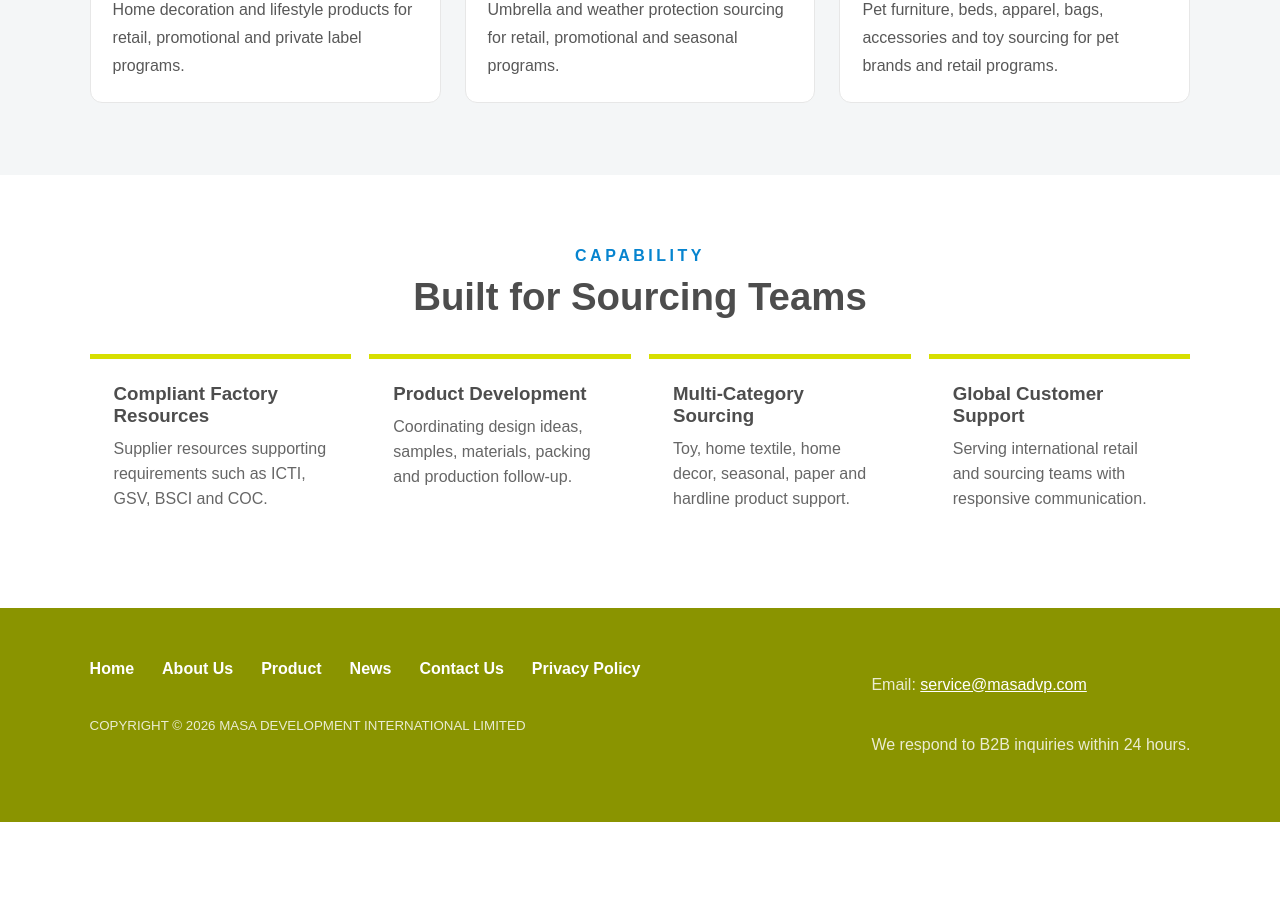
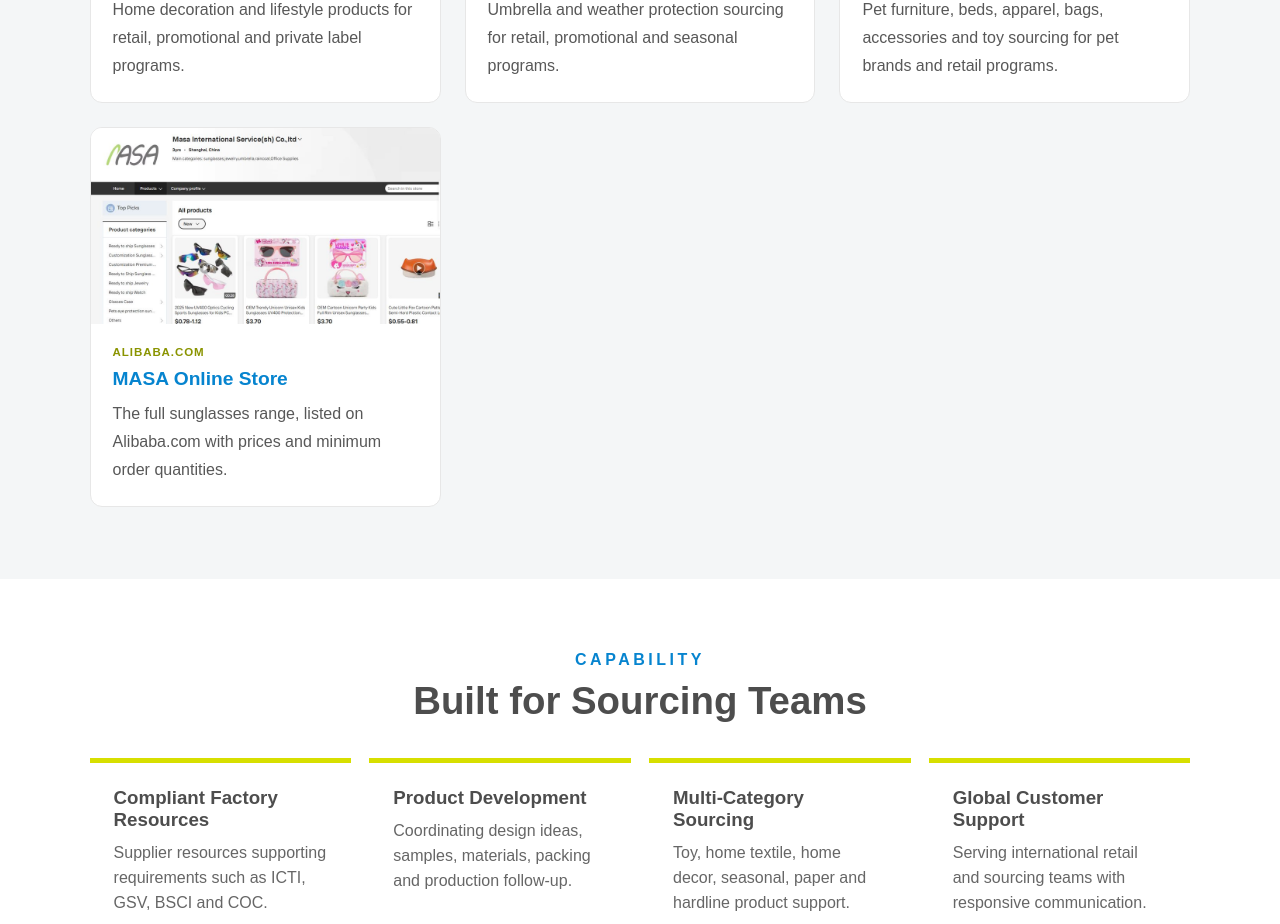
Before and after one commit to KJADEHOME/masadvp-website, a Next.js app: page / in a window 1280 px wide. Shown: the part 2920-3844 px from the top of the page. Before the commit the page ends 3742 px from the top, so only its background shows below. Built offline with nearby package versions, Linux system fonts and the light colour scheme.

Commit message:
Add a MASA Online Store tile to the /products grid, after Pet, linking to the Alibaba.com storefront (not a productCategories entry, so no new route or sitemap entry)

```diff
--- a/app/components.jsx
+++ b/app/components.jsx
@@ -141,6 +141,31 @@ export function ProductGrid() {
           </Link>
         );
       })}
+      {/*
+        Closes the grid after Pet. Deliberately not a productCategories entry:
+        those drive /products/[slug] routes and sitemap.js, and this tile leaves
+        the site for Alibaba.com instead of opening a MASA category page.
+      */}
+      <a
+        className="product-card product-card-store"
+        href={alibabaStore.url}
+        target="_blank"
+        rel="noopener noreferrer"
+        aria-label={`${alibabaStore.cardTitle} — opens Alibaba.com in a new tab`}
+      >
+        <img
+          className="product-card-image"
+          src={alibabaStore.cardImage}
+          alt="MASA storefront on Alibaba.com listing sunglasses for sale"
+          loading="lazy"
+          decoding="async"
+        />
+        <div className="product-card-body">
+          <span className="product-card-kicker">{alibabaStore.cardKicker}</span>
+          <h3>{alibabaStore.cardTitle}</h3>
+          <p>{alibabaStore.cardSummary}</p>
+        </div>
+      </a>
     </div>
   );
 }
--- a/app/globals.css
+++ b/app/globals.css
@@ -741,6 +741,16 @@ h2 {
   line-height: 1.55;
 }
 
+/* Tenth tile on the listing grid: a storefront, not a category. The kicker
+   names the destination so the tile does not read as another product line. */
+.product-card-kicker {
+  color: var(--masa-olive);
+  font-size: 0.72rem;
+  font-weight: 700;
+  letter-spacing: 0.08em;
+  text-transform: uppercase;
+}
+
 .capability-grid {
   display: grid;
   grid-template-columns: repeat(4, minmax(0, 1fr));
--- a/app/site-data.js
+++ b/app/site-data.js
@@ -174,6 +174,14 @@ export const alibabaStore = {
   logo: "/assets/alibaba-store-logo.png",
   storeName: "Masa International Service (sh) Co., Ltd",
   storeMeta: "Shanghai, China · supplier on Alibaba.com since 2021",
+  // Tenth tile on the /products grid, sitting after Pet. Naming it as a store
+  // rather than a category keeps it honest: the tile leaves the site, while
+  // every other tile opens a MASA category page.
+  cardTitle: "MASA Online Store",
+  cardKicker: "Alibaba.com",
+  cardSummary:
+    "The full sunglasses range, listed on Alibaba.com with prices and minimum order quantities.",
+  cardImage: "/assets/alibaba-store-card.jpg",
   body:
     "Prices, minimum order quantities and lead times for the whole sunglasses range are published on our Alibaba.com store, so buyers can compare models and order directly. Buyers who prefer to work through MASA can send a specification instead — the same product, quoted by our own Shanghai office with sampling, inspection and shipping handled in-house.",
   image: "/assets/alibaba-sunglasses-store.jpg",
```
Also changed, not shown: public/assets/alibaba-store-card.jpg (added).
